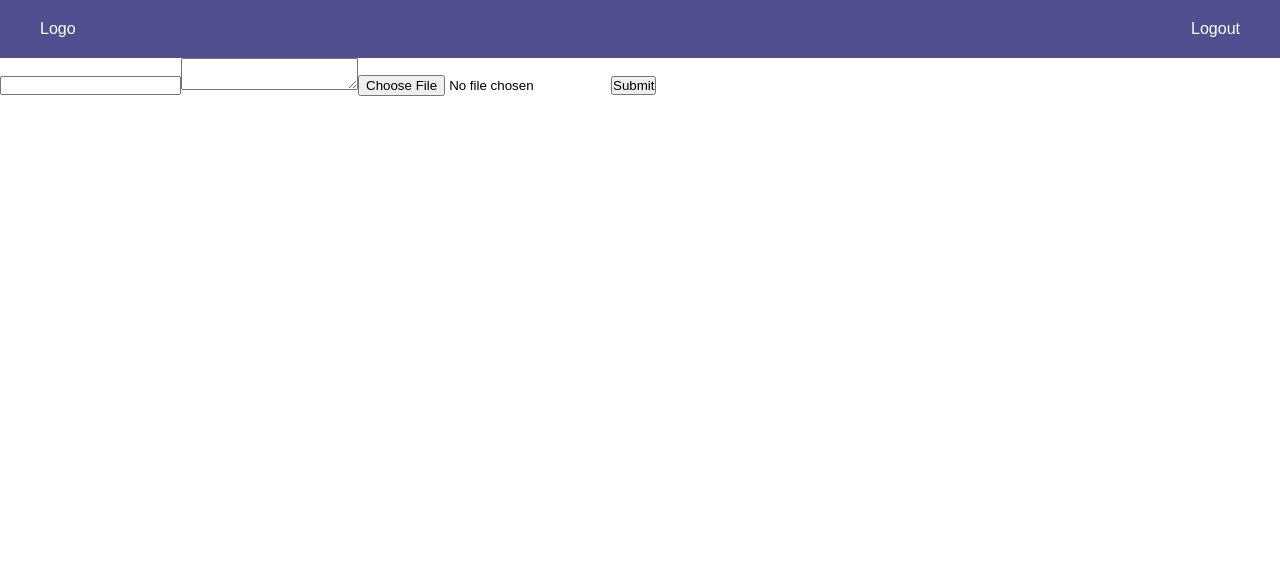
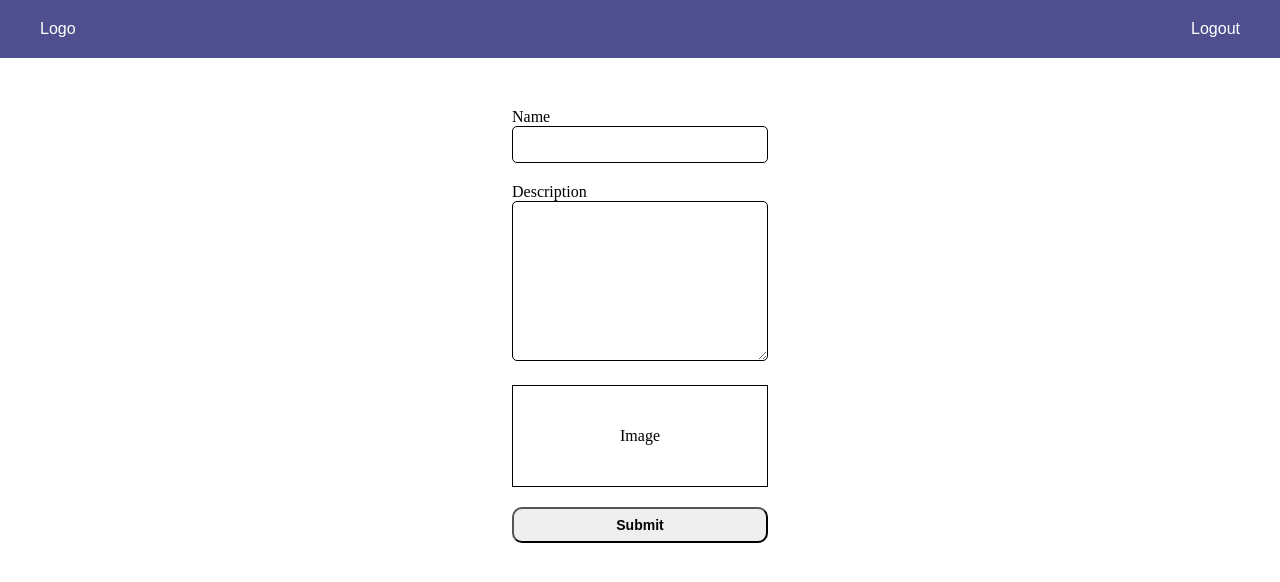
Before and after one commit to anri24/blogs, a React (Vite) app: page /admin/create/blog in a window 1280 px wide. Shown: the top 582 px of the page. Built offline with nearby package versions, Linux system fonts and the light colour scheme; sample sign-in values are in the browser's storage.

Commit message:
form styles

```diff
--- a/src/admin/views/CreateEditBlog.jsx
+++ b/src/admin/views/BlogForm.jsx
@@ -2,9 +2,9 @@ import { useEffect, useRef, useState } from "react";
 import { useNavigate, useParams } from "react-router-dom"
 import axiosClient from "../../axios-client";
 import { useStateContext } from "../../contexts/ContextProvider";
-import axios from "axios";
+import './blogForm.css'
 
-function CreateEditBlog() {
+function BlogForm() {
     const {blogId} = useParams();
     const [blog, setBlog] = useState();
 
@@ -67,16 +67,26 @@ function CreateEditBlog() {
         }
 
     return (
-        <div>
-            <form onSubmit={createEditData}>
-            <input ref={nameRef} defaultValue={blog ? blog.name : ''} />
-            <textarea ref={descRef} defaultValue={blog ? blog.description : ''}></textarea>
-            <input  type="file" defaultValue={blog ? blog.image : ''} onChange={(e) => setImage(e.target.files[0])
-            } />
-            <button>Submit</button>
+        <div className="form-div">
+            <form className="blog-form" onSubmit={createEditData}>
+                <div>
+                    <label htmlFor="blog-name">Name</label>
+                    <input id="blog-name" className="input form-input" ref={nameRef} defaultValue={blog ? blog.name : ''} />
+                </div>
+                <div>
+                    <label htmlFor="blog-desc">Description</label>
+                    <textarea id="blog-desc" className="input form-input form-desc" ref={descRef} defaultValue={blog ? blog.description : ''}></textarea>
+                </div>
+                <div>
+                    <label htmlFor="blog-image" className="form-file-label">Image</label>
+                    <input id="blog-image" className="input form-file"  type="file" defaultValue={blog ? blog.image : ''} onChange={(e) => setImage(e.target.files[0])} />
+                </div>
+
+
+            <button className="btn form-btn">Submit</button>
             </form>
         </div>
     )
 }
 
-export default CreateEditBlog
+export default BlogForm
--- /dev/null
+++ b/src/admin/views/blogForm.css
@@ -0,0 +1,35 @@
+.form-div{
+    width: 100vw;
+}
+
+.blog-form{
+    display: flex;
+    flex-direction: column;
+    justify-content: center;
+    align-content: center;
+    width: 20vw;
+    gap: 20px;
+    margin: 50px auto;
+
+}
+
+.form-input{
+    border: 1px solid black;
+}
+
+.form-desc{
+    min-height: 10rem;
+}
+
+.form-file{
+    display: none;
+}
+
+.form-file-label{
+    display: flex;
+    justify-content: center;
+    align-items: center;
+    border: 1px solid black;
+    padding: 50px;
+    height: 30px;
+}
--- a/src/router.jsx
+++ b/src/router.jsx
@@ -5,7 +5,7 @@ import AdminDashboard from './admin/views/AdminDashboard';
 import Login from './views/Login';
 import Register from './views/Register';
 import AdminLayout from './admin/layout/AdminLayout';
-import CreateEditBlog from './admin/views/CreateEditBlog';
+import BlogForm from './admin/views/BlogForm';
 
 const router = createBrowserRouter([
     {
@@ -22,11 +22,11 @@ const router = createBrowserRouter([
             },
             {
                 path: '/admin/create/blog',
-                element: <CreateEditBlog />
+                element: <BlogForm />
             },
             {
                 path: '/admin/edit/blog/:blogId',
-                element: <CreateEditBlog />
+                element: <BlogForm />
             },
 
         ]
```
